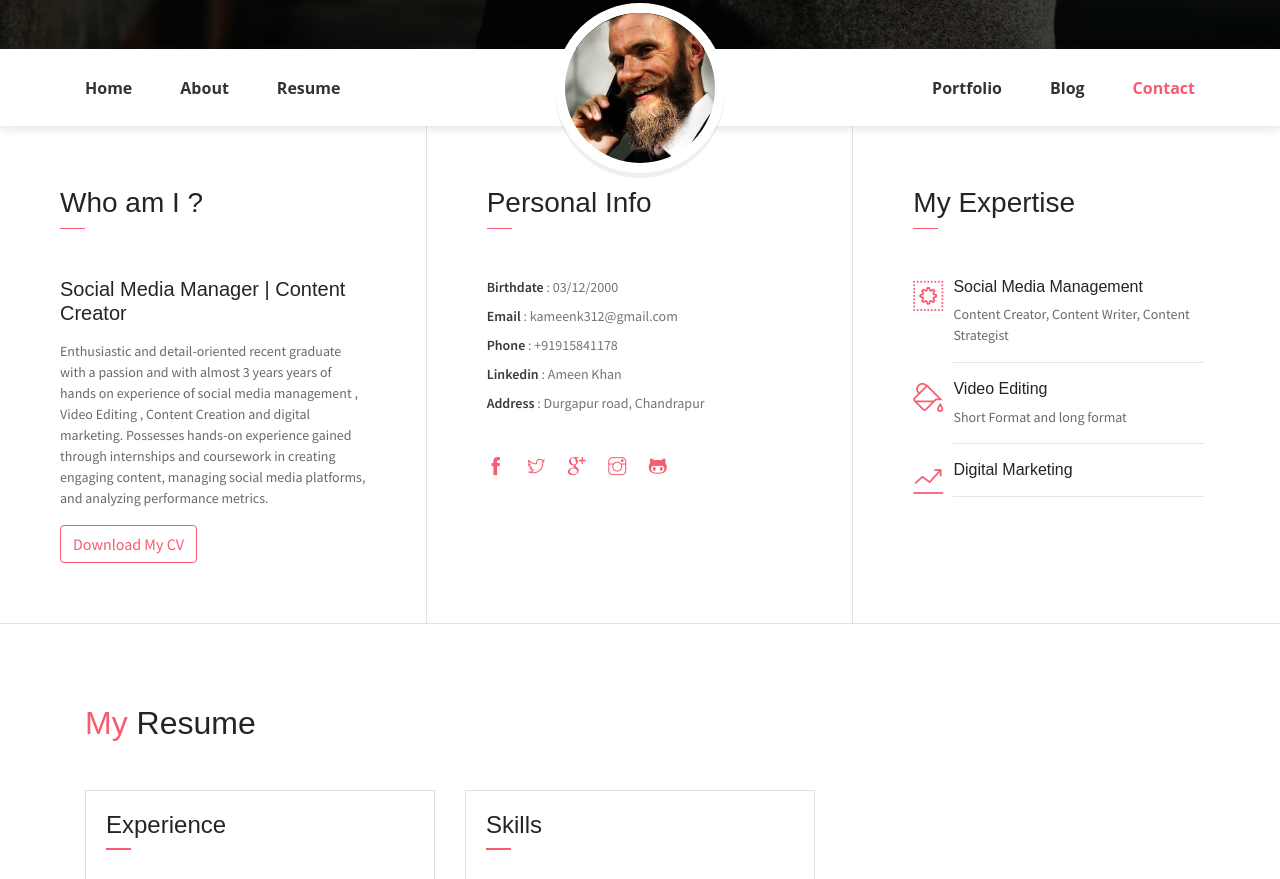
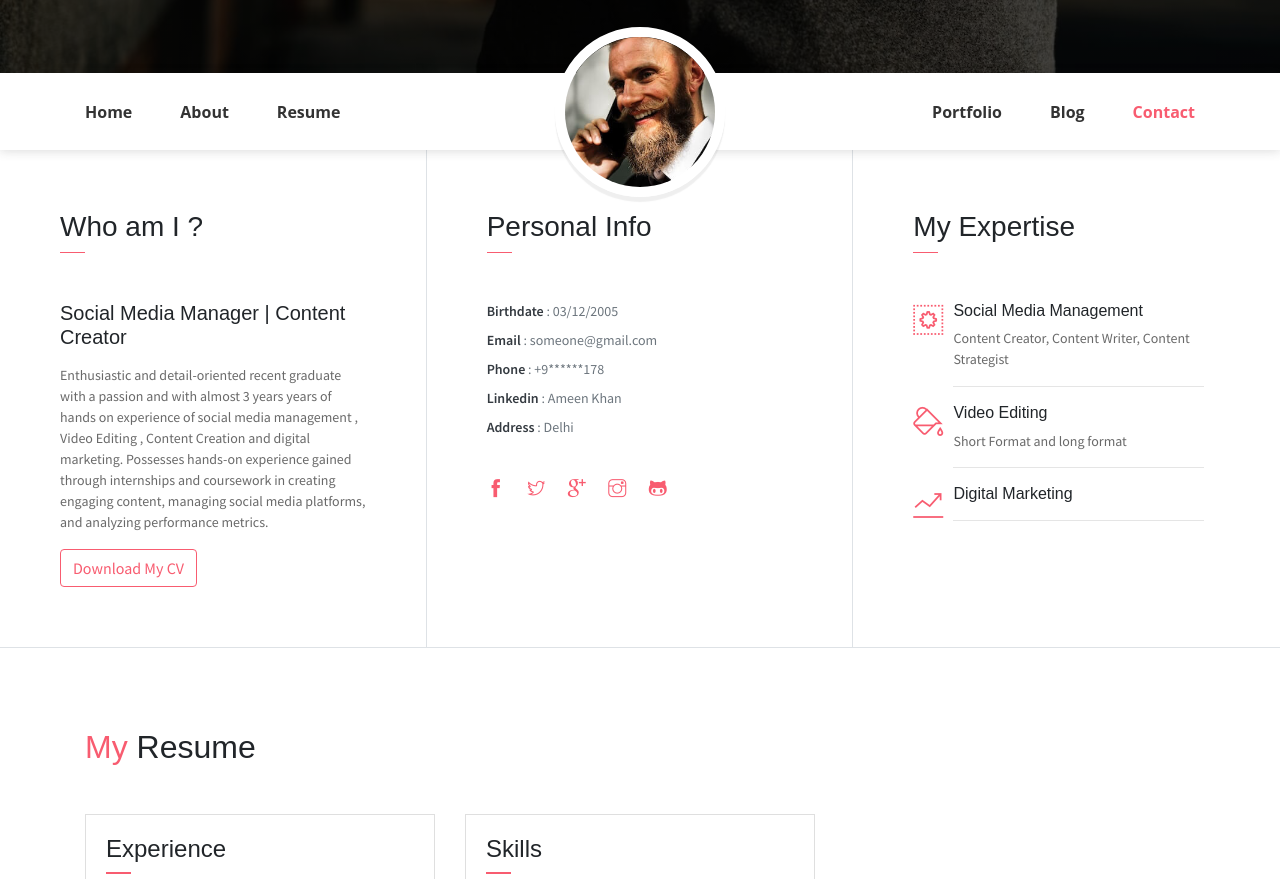
Before and after one commit to tohidhanfi20/CloudOps---Host-A-Static-Website-on-AWS-And-CI-CD-Pipeline, a website: page public_html/index.html in a window 1280 px wide. Shown: the part 591-1470 px from the top of the page. Drawn offline with Linux system fonts and the light colour scheme; some packages are replaced by stand-ins of ours; some icons are missing.

Commit message:
Update index.html

```diff
--- a/public_html/index.html
+++ b/public_html/index.html
@@ -1,4 +1,4 @@
-<!DOCTYPE html>
+e<!DOCTYPE html>
 <html lang="en">
 <head>
 	<meta charset="utf-8">
@@ -81,11 +81,11 @@
                 <h3 class="font-weight-light">Personal Info</h3>
                 <span class="line mb-5"></span>
                 <ul class="mt40 info list-unstyled">
-                    <li><span>Birthdate</span> : 03/12/2000</li>
-                    <li><span>Email</span> : kameenk312@gmail.com</li>
-                    <li><span>Phone</span> : +91915841178</li>
+                    <li><span>Birthdate</span> : 03/12/2005 </li>
+                    <li><span>Email</span> : someone@gmail.com</li>
+                    <li><span>Phone</span> : +9******178</li>
                     <li><span>Linkedin</span> : Ameen Khan </li>
-                    <li><span>Address</span> : Durgapur road, Chandrapur</li>
+                    <li><span>Address</span> : Delhi </li>
                 </ul>
                 <ul class="social-icons pt-3">
                     <li class="social-item"><a class="social-link" href="#"><i class="ti-facebook" aria-hidden="true"></i></a></li>
```
